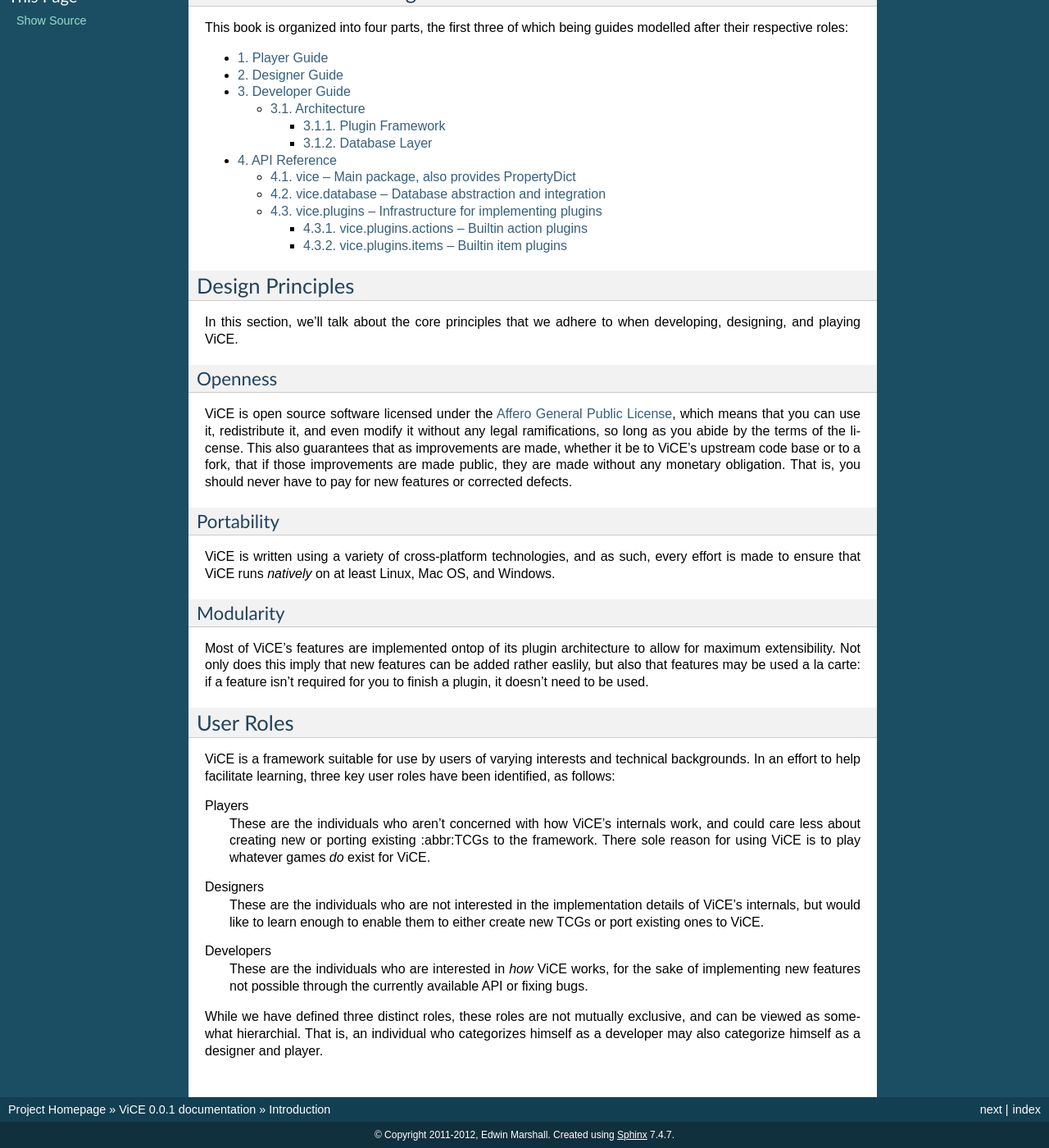
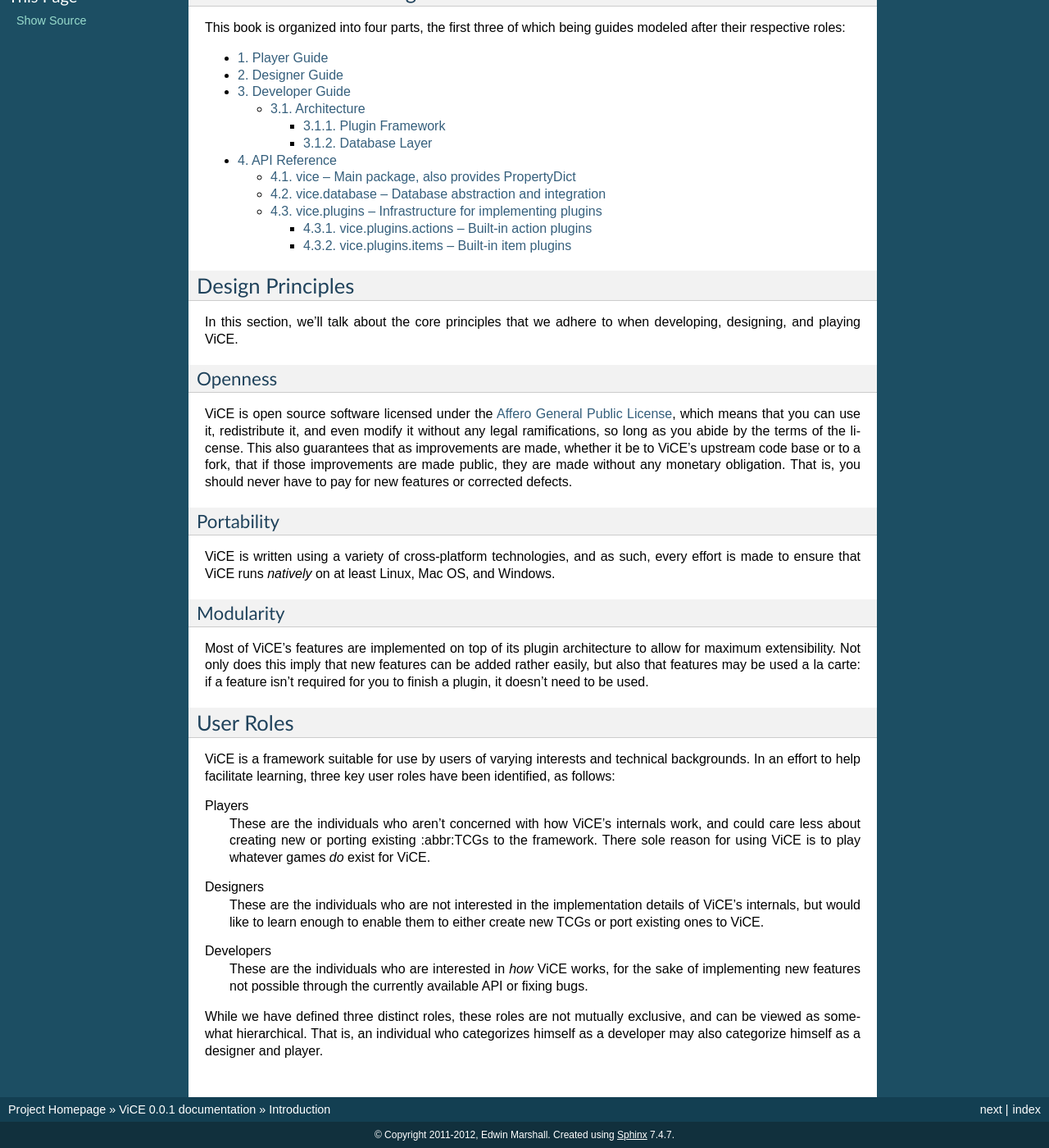
Before and after one commit to cnelsonsic/ViCE, a Sphinx documentation site: the page built from doc/source/index.rst, in a window 1280 px wide and 1400 px high, scrolled down 277 px. Shown: the whole window at 82% size. Built offline with Sphinx 7.4.7, drawn with Linux system fonts in a browser that asks for light colours.

Commit message:
- spell-checked documentation

```diff
--- a/doc/source/api_reference.rst
+++ b/doc/source/api_reference.rst
@@ -22,7 +22,7 @@
 
 .. _vice.plugins.actions:
 
-vice.plugins.actions -- Builtin action plugins
+vice.plugins.actions -- Built-in action plugins
 ----------------------------------------------
 .. automodule:: vice.plugins.actions
     :members:
@@ -32,7 +32,7 @@
 
 .. _vice.plugins.items:
 
-vice.plugins.items -- Builtin item plugins
+vice.plugins.items -- Built-in item plugins
 ------------------------------------------
 .. automodule:: vice.plugins.items
     :members:
--- a/doc/source/index.rst
+++ b/doc/source/index.rst
@@ -14,7 +14,7 @@
 How This Manual is Organized
 ============================
 This book is organized into four parts, the first three of which being guides
-modelled after their respective roles:
+modeled after their respective roles:
 
 .. toctree::
     :numbered:
@@ -49,9 +49,9 @@
 
 Modularity
 ----------
-Most of ViCE's features are implemented ontop
+Most of ViCE's features are implemented on top
 of its plugin architecture to allow for maximum extensibility. Not only does
-this imply that new features can be added rather easlily, but also that features
+this imply that new features can be added rather easily, but also that features
 may be used a la carte: if a feature isn't required for you to finish a plugin,
 it doesn't need to be used.
 
@@ -81,6 +81,6 @@
     new features not possible through the currently available API or fixing bugs.
 
 While we have defined three distinct roles, these roles are not mutually
-exclusive, and can be viewed as somewhat hierarchial. That is, an individual
+exclusive, and can be viewed as somewhat hierarchical. That is, an individual
 who categorizes himself as a developer may also categorize himself as a
 designer and player.
```
Also changed, not shown: other parts of doc/source/index.rst (+1 -1 lines), doc/source/developer_guide/architecture.rst (+5 -5 lines).
